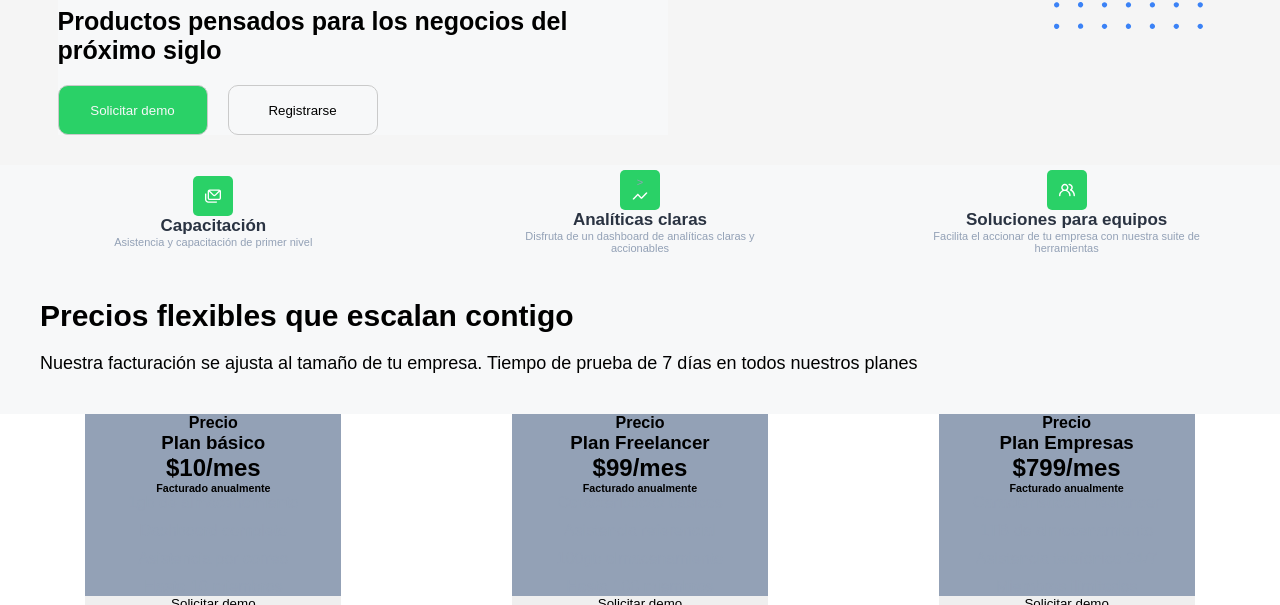
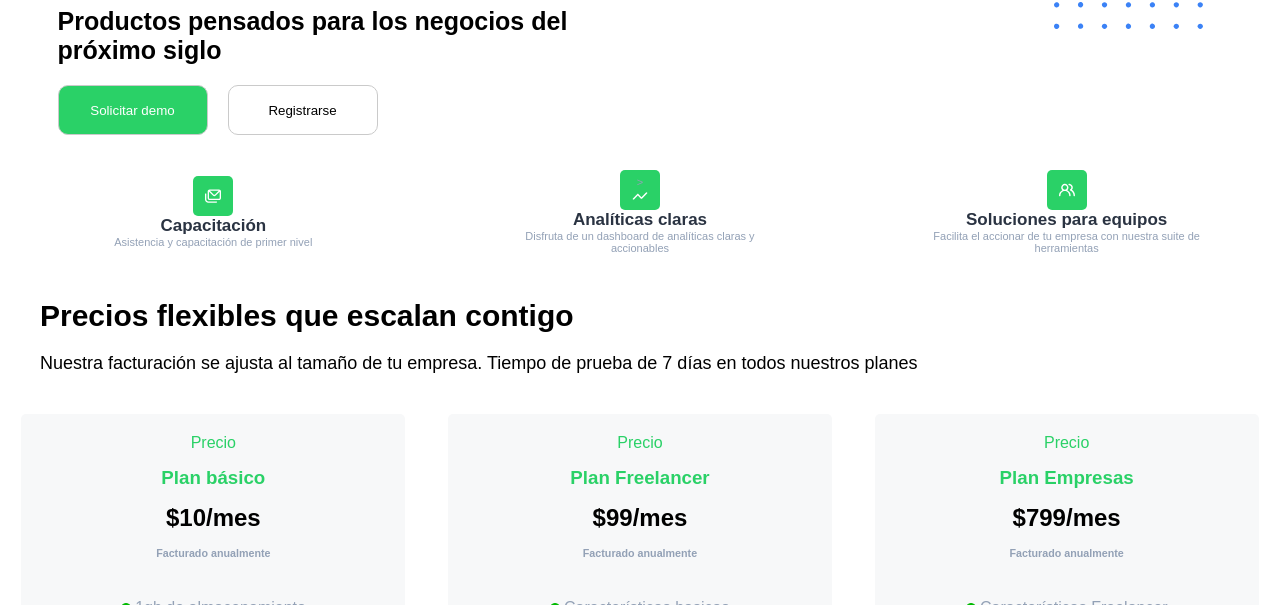
Before and after one commit to MaximilianoCorbo/Proyecto-Int_Maxi-Jhona, a plain HTML site: page index.html in a window 1280 px wide. Shown: the part 541-1146 px from the top of the page. Drawn offline with Linux system fonts and the light colour scheme.

Commit message:
Se terminan las tarjetas

```diff
--- a/index.html
+++ b/index.html
@@ -11,7 +11,7 @@
     <!-- Consultar si es necesario envolver el nav en un header -->
     <nav>
         <div id="logo">
-        <img src="Materiales\logo-verde.png" alt="" srcset="logo senpai flex" width="35px" height="28px">
+        <img src="Materiales\logo-verde.png" alt="" srcset="logo s enpai flex" width="35px" height="28px">
         <span>Flex</span>
         </div>
         <ul>
@@ -83,11 +83,11 @@
                 <h2>$10/mes</h2>
                 <h6>Facturado anualmente</h6>
             </div>
-            <ul>
-                <li>1gb de almacenamiento</li>
-                <li>Dashboard completo</li>
-                <li>Asistencia por correo</li>
-                <li>Hasta 10 miembros</li>
+            <ul class="lista">
+                <li><img src="Materiales/check.png" alt="" height="10px"> 1gb de almacenamiento</li>
+                <li><img src="Materiales/check.png" alt="" height="10px"> Dashboard completo</li>
+                <li><img src="Materiales/check.png" alt="" height="10px"> Asistencia por correo</li>
+                <li><img src="Materiales/check.png" alt="" height="10px"> Hasta 10 miembros</li>
             </ul>
             <button>Solicitar demo</button>
         </article>
@@ -100,10 +100,10 @@
                 <h6>Facturado anualmente</h6>
             </div>
             <ul>
-                <li>Características basicas</li>
-                <li>Asistencia referencial</li>
-                <li>100gb almacenamiento</li>
-                <li>Hasta 100 miembros</li>
+                <li><img src="Materiales/check.png" alt="" height="10px"> Características basicas</li>
+                <li><img src="Materiales/check.png" alt="" height="10px"> Asistencia referencial</li>
+                <li><img src="Materiales/check.png" alt="" height="10px"> 100gb almacenamiento</li>
+                <li><img src="Materiales/check.png" alt="" height="10px"> Hasta 100 miembros</li>
             </ul>
             <button>Solicitar demo</button>
         </article>
@@ -116,10 +116,10 @@
                 <h6>Facturado anualmente</h6>
             </div>
             <ul>
-                <li>Características Freelancer</li>
-                <li>1TB de almacenamiento</li>
-                <li>Asistencia telefónica 24/7</li>
-                <li>Miembros ilimitados</li>
+                <li><img src="Materiales/check.png" alt="" height="10px"> Características Freelancer</li>
+                <li><img src="Materiales/check.png" alt="" height="10px"> 1TB de almacenamiento</li>
+                <li><img src="Materiales/check.png" alt="" height="10px"> Asistencia telefónica 24/7</li>
+                <li><img src="Materiales/check.png" alt="" height="10px"> Miembros ilimitados</li>
             </ul>
             <button>Solicitar demo</button>
         </article>
--- a/style.css
+++ b/style.css
@@ -61,7 +61,7 @@ ul{
 
 
 header{
-    background-color: whitesmoke;
+    background-color: white;
     display: flex;
     justify-content: space-around;
     padding: 30px;
@@ -71,7 +71,7 @@ header .contenido{
     display: flex;
     flex-direction: column;
     align-items: left;
-    background-color: #f7f8f9;
+    background-color: white;
     width: 50%;
     gap: 20px;
 }
@@ -102,11 +102,11 @@ header .contenido .botones button{
 }
 header .contenido .Solicitar{
     background-color: #2ad167;
-    color: #f7f8f9;
+    color: white;
     font-family: 'Space Grotesk', sans-serif;
 }
 header .contenido .Registrarse{
-    background-color: #f7f8f9;
+    background-color: white;
     font-family: 'Space Grotesk', sans-serif;
 }
 header .imagen{
@@ -136,10 +136,8 @@ header .imagen .puntos{
 header section{
     display: flex;
     justify-content: space-around;
-    background-color: green;
 }
 header section div{
-    background-color: aquamarine;
     width: 100px;
     height: 100px;
 }
@@ -149,7 +147,7 @@ section{
     display: flex;
     justify-content: space-around;
     width: 100%;
-    background-color: #f7f8f9;
+    background-color: white;
 }
 .iconos {
     background-color: #2ad167;
@@ -171,7 +169,7 @@ section div{
     text-align: center;
     align-items: center;
     padding: 5px;
-    background-color: #f7f8f9;
+    background-color: white;
     width: 23%;
     font-size: 11px;
     color: #93a1b6;
@@ -182,7 +180,7 @@ section div{
 }
 
 .info{
-    background-color: #f7f8f9;
+    background-color: white;
     display: flex;
     flex-direction: column;
     width: 100%;
@@ -202,16 +200,46 @@ section div{
     justify-content: space-around;
 }
 .tarjetas article{
-    background-color: #93a1b6;
-    width: 20%;
+    background-color: #f7f8f9;
+    width: 30%;
+    height: fit-content;
     display: flex;
     flex-direction: column;
-    justify-content: center;
     text-align: center;
+    align-items: center;
+    border-radius: 5px;
 }
 .tarjetas article ul{
     display: flex;
     flex-direction: column;
+    align-items: baseline;
     text-align: left;
     gap: 10px;
+    list-style-image: url('');
+    margin: 20px;
 }
+.tarjetas article div{
+    display: flex;
+    flex-direction: column;
+    gap: 15px;
+    padding: 20px;
+}
+
+.tarjetas article div h4{
+    color: #2ad167;
+    font-weight: 100;
+}
+
+.tarjetas article div h3{
+    color: #2ad167;
+}
+.tarjetas article div h6{
+    color: #93a1b6;
+}
+.tarjetas article button{
+    background-color: #2ad167;
+    color: #f7f8f9;
+    width: 90%;
+    height: 40px;
+    border-radius: 5px;
+}
```
Also changed, not shown: Materiales/Green-tick.png (added), Materiales/check.png (added).
